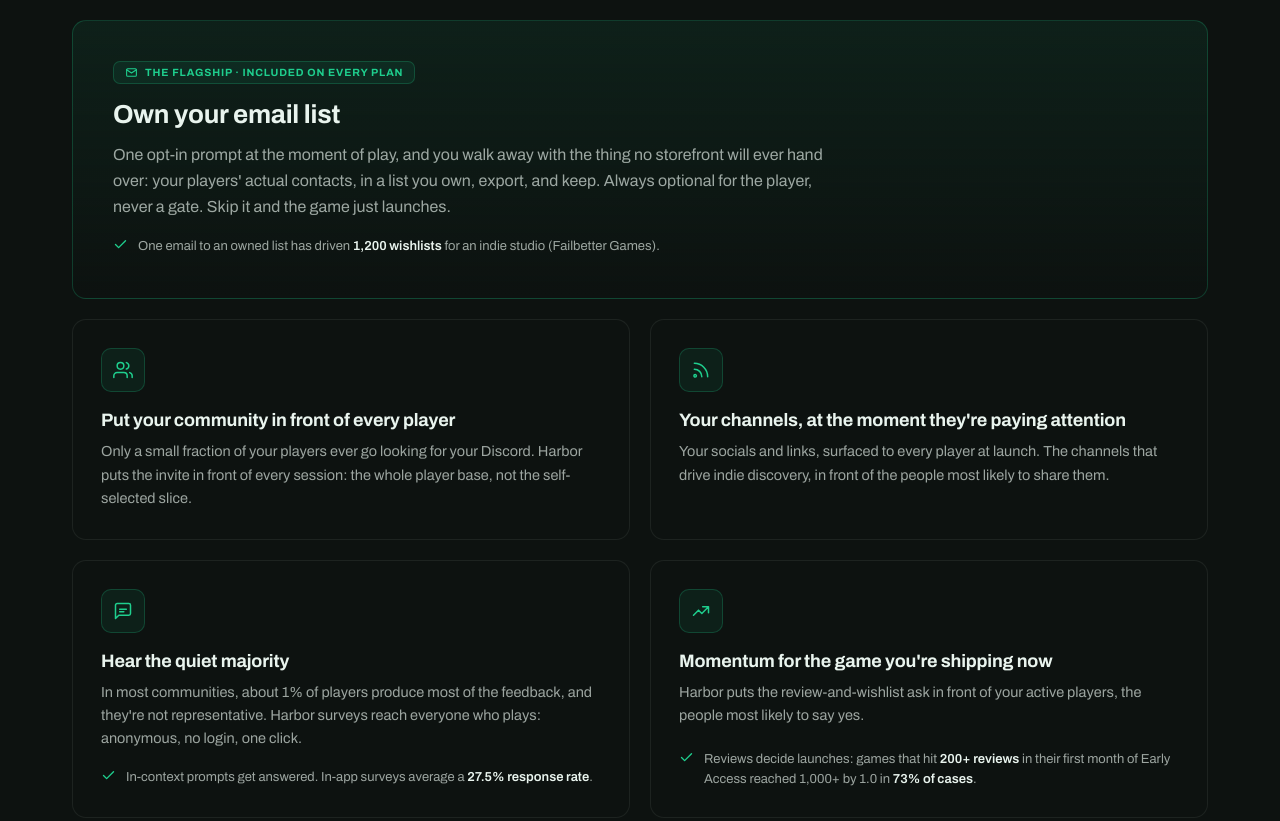
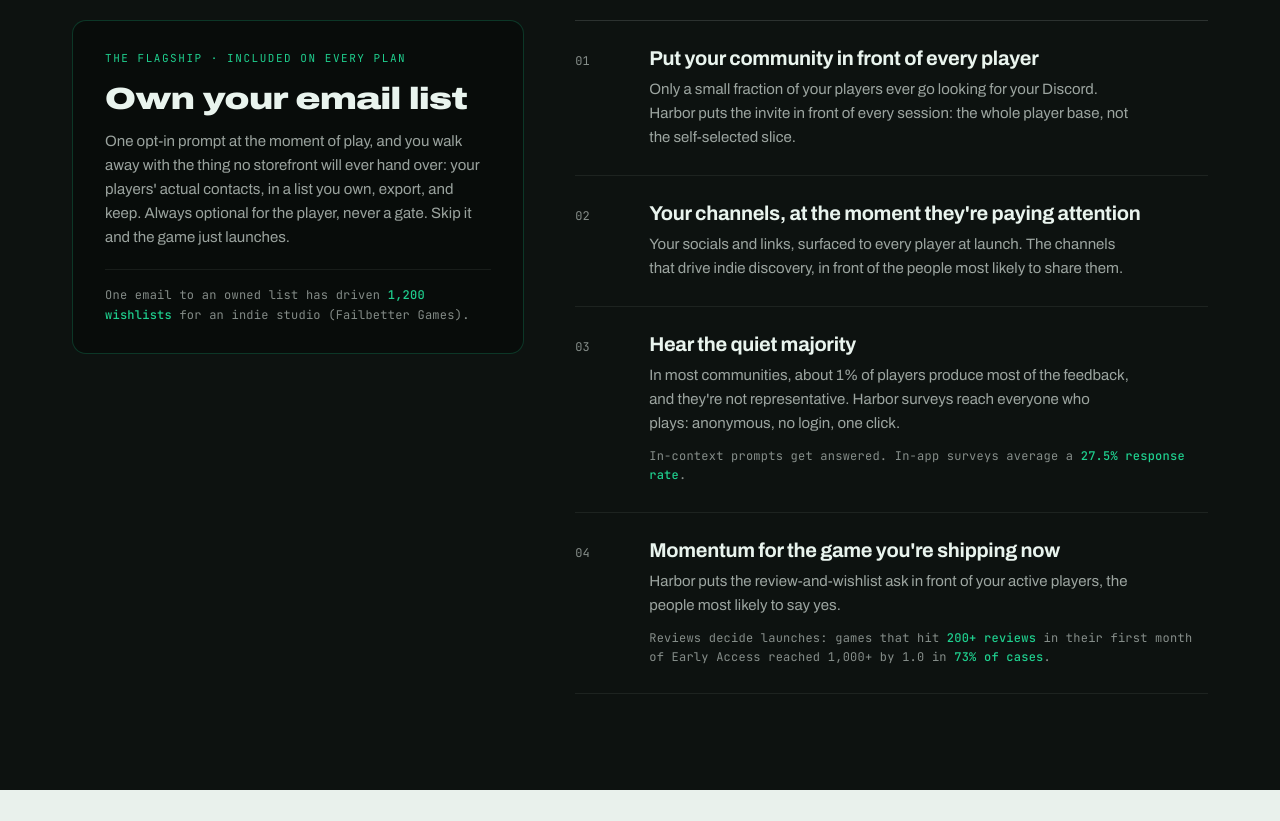
Before and after one commit to unrealrobin/harbor-site, an Astro site: page / in a window 1280 px wide. Shown: the part 3620-4441 px from the top of the page. Built offline with nearby package versions, Linux system fonts and the light colour scheme; Astro itself is replaced by a stand-in of ours.

Commit message:
har-218: ValueProps recomposed — flagship lead panel + numbered rows, mono proof stats, icons removed

```diff
--- a/src/components/ValueProps.astro
+++ b/src/components/ValueProps.astro
@@ -1,36 +1,30 @@
 ---
-// "What you get back" — the five value props. "Own your email list" is the flagship
-// and renders as the full-width lead card. Every stat here comes from the
-// approved citations bank in the Notion copy plan; nothing Harbor-specific.
+// "What you get back" — the five value props, north-star composition: the
+// flagship ("Own your email list") as an editorial lead panel on the left,
+// the four supporting props as numbered hairline rows on the right. Proof
+// stats render as mono data callouts — specificity is the brand's texture.
+// Every stat comes from the approved citations bank in the Notion copy plan.
 // Authored, trusted content — `proof` renders via set:html. Do NOT source it
 // from untrusted input (CMS/API/build data) without escaping first.
-const PROPS = [
+const PROPS: { title: string; body: string; proof: string | null }[] = [
   {
     title: 'Put your community in front of every player',
     body: 'Only a small fraction of your players ever go looking for your Discord. Harbor puts the invite in front of every session: the whole player base, not the self-selected slice.',
-    icon: 'M17 21v-2a4 4 0 0 0-4-4H5a4 4 0 0 0-4 4v2M23 21v-2a4 4 0 0 0-3-3.87M16 3.13a4 4 0 0 1 0 7.75',
-    circle: { cx: 9, cy: 7, r: 4 },
     proof: null,
   },
   {
     title: "Your channels, at the moment they're paying attention",
     body: 'Your socials and links, surfaced to every player at launch. The channels that drive indie discovery, in front of the people most likely to share them.',
-    icon: 'M4 11a9 9 0 0 1 9 9M4 4a16 16 0 0 1 16 16',
-    circle: { cx: 5, cy: 19, r: 1.5 },
     proof: null,
   },
   {
     title: 'Hear the quiet majority',
     body: "In most communities, about 1% of players produce most of the feedback, and they're not representative. Harbor surveys reach everyone who plays: anonymous, no login, one click.",
-    icon: 'M21 15a2 2 0 0 1-2 2H7l-4 4V5a2 2 0 0 1 2-2h14a2 2 0 0 1 2 2zM8 10h8M8 13h5',
-    circle: null,
     proof: 'In-context prompts get answered. In-app surveys average a <strong>27.5% response rate</strong>.',
   },
   {
     title: "Momentum for the game you're shipping now",
     body: 'Harbor puts the review-and-wishlist ask in front of your active players, the people most likely to say yes.',
-    icon: 'M3 17l6-6 4 4 8-8M14 7h7v7',
-    circle: null,
     proof: 'Reviews decide launches: games that hit <strong>200+ reviews</strong> in their first month of Early Access reached 1,000+ by 1.0 in <strong>73% of cases</strong>.',
   },
 ];
@@ -38,7 +32,7 @@ const PROPS = [
 
 <section class="section section-ink" id="value-props">
   <div class="container">
-    <div class="section-head">
+    <div class="section-head" data-rv>
       <span class="eyebrow">What you get back</span>
       <h2 class="display-lg">Five pieces of the player relationship, returned to you.</h2>
       <p class="lede">
@@ -47,160 +41,100 @@ const PROPS = [
       </p>
     </div>
 
-    <div class="vp-grid">
-      <div class="vp-card vp-lead">
-        <span class="vp-flag">
-          <svg width="13" height="13" viewBox="0 0 24 24" fill="none" stroke="currentColor" stroke-width="2" stroke-linecap="round" stroke-linejoin="round" aria-hidden="true"><rect x="3" y="5" width="18" height="14" rx="2" /><path d="m3 7 9 6 9-6" /></svg>
-          The flagship · included on every plan
-        </span>
-        <h3 class="vp-title">Own your email list</h3>
-        <p class="vp-body">
+    <div class="vp-cols">
+      <div class="vp-lead" data-rv style="--rv: translateX(-36px)">
+        <p class="vp-flag">The flagship · included on every plan</p>
+        <h3 class="vp-lead-title">Own your email list</h3>
+        <p class="vp-lead-body">
           One opt-in prompt at the moment of play, and you walk away with the thing no storefront
           will ever hand over: your players' actual contacts, in a list you own, export, and keep.
           Always optional for the player, never a gate. Skip it and the game just launches.
         </p>
         <p class="vp-proof">
-          <span class="vp-proof-icon" aria-hidden="true"><svg width="15" height="15" viewBox="0 0 24 24" fill="none" stroke="currentColor" stroke-width="2.2" stroke-linecap="round" stroke-linejoin="round"><path d="M20 6 9 17l-5-5" /></svg></span>
-          <span>One email to an owned list has driven <strong>1,200 wishlists</strong> for an indie studio (Failbetter Games).</span>
+          One email to an owned list has driven <strong>1,200 wishlists</strong> for an indie
+          studio (Failbetter Games).
         </p>
       </div>
 
-      {
-        PROPS.map((p) => (
-          <div class="vp-card">
-            <span class="vp-icon" aria-hidden="true">
-              <svg width="20" height="20" viewBox="0 0 24 24" fill="none" stroke="currentColor" stroke-width="1.8" stroke-linecap="round" stroke-linejoin="round">
-                <path d={p.icon} />
-                {p.circle && <circle cx={p.circle.cx} cy={p.circle.cy} r={p.circle.r} />}
-              </svg>
-            </span>
-            <h3 class="vp-title">{p.title}</h3>
-            <p class="vp-body">{p.body}</p>
-            {p.proof && (
-              <p class="vp-proof">
-                <span class="vp-proof-icon" aria-hidden="true">
-                  <svg width="15" height="15" viewBox="0 0 24 24" fill="none" stroke="currentColor" stroke-width="2.2" stroke-linecap="round" stroke-linejoin="round"><path d="M20 6 9 17l-5-5" /></svg>
-                </span>
-                <span set:html={p.proof} />
-              </p>
-            )}
-          </div>
-        ))
-      }
+      <div class="row-list" data-rv-group>
+        {
+          PROPS.map((p, i) => (
+            <div class="row" data-rv style="--rv: translateX(36px)">
+              <span class="row-n" aria-hidden="true">{String(i + 1).padStart(2, '0')}</span>
+              <div>
+                <h3 class="row-title">{p.title}</h3>
+                <p class="row-desc">{p.body}</p>
+                {p.proof && <p class="vp-proof" set:html={p.proof} />}
+              </div>
+            </div>
+          ))
+        }
+      </div>
     </div>
   </div>
 </section>
 
 <style>
-  .vp-grid {
+  .vp-cols {
     display: grid;
-    grid-template-columns: repeat(2, 1fr);
-    gap: 20px;
-  }
-  .vp-card {
-    background: var(--harbor-ink);
-    border: 1px solid var(--harbor-line);
-    border-radius: var(--r-lg);
-    padding: 28px;
-    display: flex;
-    flex-direction: column;
-    transition: border-color var(--dur-base) var(--ease);
-  }
-  .vp-card:hover {
-    border-color: var(--harbor-line-strong);
+    grid-template-columns: 5fr 7fr;
+    gap: 4vw;
+    align-items: start;
   }
   .vp-lead {
-    grid-column: 1 / -1;
-    border-color: var(--teal-border);
-    background: linear-gradient(180deg, var(--teal-bg), var(--harbor-ink));
-    padding: 40px;
-  }
-  .vp-lead:hover {
-    border-color: var(--teal-border);
-  }
-  .vp-icon {
-    width: 44px;
-    height: 44px;
-    border-radius: var(--r-md);
-    display: flex;
-    align-items: center;
-    justify-content: center;
-    background: var(--teal-bg);
+    background: var(--harbor-deep);
     border: 1px solid var(--teal-border);
-    color: var(--teal);
-    margin-bottom: 18px;
+    border-radius: var(--r-lg);
+    padding: 30px 32px 28px;
   }
   .vp-flag {
-    align-self: flex-start;
-    display: inline-flex;
-    align-items: center;
-    gap: 7px;
-    font-family: var(--font-display);
-    font-size: 10.5px;
-    font-weight: 700;
-    letter-spacing: 0.08em;
+    font-family: var(--font-mono);
+    font-size: 11px;
+    letter-spacing: 0.14em;
     text-transform: uppercase;
     color: var(--teal);
-    background: var(--teal-bg);
-    border: 1px solid var(--teal-border);
-    border-radius: var(--r-sm);
-    padding: 4px 11px;
-    margin-bottom: 16px;
+    margin: 0 0 18px;
   }
-  .vp-title {
-    font-family: var(--font-display);
-    font-size: 18px;
-    font-weight: 700;
-    letter-spacing: -0.01em;
+  .vp-lead-title {
+    font-family: var(--font-display-expanded);
+    font-stretch: 125%;
+    font-weight: 900;
+    font-size: clamp(24px, 2.4vw, 32px);
+    letter-spacing: -0.018em;
+    line-height: 1.05;
     color: var(--text);
-    margin: 0 0 10px;
+    margin: 0 0 14px;
   }
-  .vp-lead .vp-title {
-    font-size: 26px;
-    margin-bottom: 14px;
-  }
-  .vp-body {
+  .vp-lead-body {
     font-family: var(--font-body);
-    font-size: 14.5px;
-    line-height: 1.62;
+    font-size: 15px;
+    line-height: 1.6;
     color: var(--text2);
-    margin: 0;
-  }
-  .vp-lead .vp-body {
-    font-size: 16px;
-    max-width: 720px;
+    margin: 0 0 20px;
   }
   .vp-proof {
-    display: flex;
-    gap: 10px;
-    align-items: flex-start;
-    margin: 0;
-    margin-top: auto;
+    font-family: var(--font-mono);
+    font-size: 12px;
+    line-height: 1.6;
+    letter-spacing: 0.02em;
+    color: var(--text3);
+    margin: 12px 0 0;
+  }
+  .vp-proof :global(strong),
+  .vp-proof strong {
+    color: var(--teal);
+    font-weight: 500;
+  }
+  .vp-lead .vp-proof {
+    border-top: 1px solid var(--harbor-line);
     padding-top: 16px;
-    font-family: var(--font-body);
-    font-size: 13px;
-    line-height: 1.55;
-    color: var(--text2);
-  }
-  .vp-proof-icon {
-    color: var(--teal);
-    flex-shrink: 0;
-    margin-top: 1px;
-  }
-  .vp-proof :global(strong) {
-    color: var(--text);
-    font-weight: 600;
+    margin-top: 0;
   }
 
-  @media (max-width: 760px) {
-    .vp-grid {
+  @media (max-width: 980px) {
+    .vp-cols {
       grid-template-columns: 1fr;
-    }
-    .vp-lead {
-      padding: 28px 24px;
-    }
-    .vp-lead .vp-title {
-      font-size: 22px;
+      gap: 36px;
     }
   }
 </style>
```
